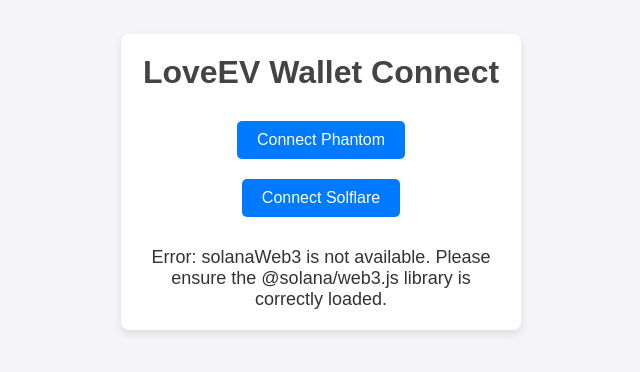
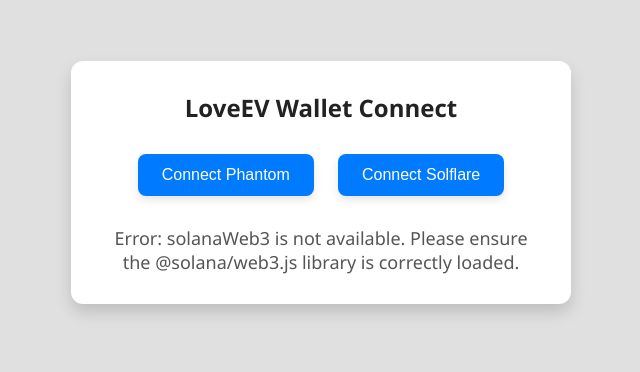
Before and after one commit to rogerhuntideatrek/loveev-web3, a plain HTML site: page index.html in a window 1280 px wide. Shown: the part 218-590 px from the top of the page, without its empty margins (319-959 px from the left). Drawn offline with Linux system fonts and the light colour scheme.

Commit message:
Update index.html

```diff
--- a/index.html
+++ b/index.html
@@ -16,8 +16,8 @@
             box-sizing: border-box;
         }
         body {
-            font-family: Arial, sans-serif;
-            background-color: #f4f4f9;
+            font-family: 'Segoe UI', Tahoma, Geneva, Verdana, sans-serif;
+            background-color: #e0e0e0;
             color: #333;
             display: flex;
             justify-content: center;
@@ -25,32 +25,40 @@
             height: 100vh;
             padding: 20px;
         }
-        h1 {
-            color: #444;
-            margin-bottom: 20px;
-        }
         .container {
             text-align: center;
-            background: white;
-            border-radius: 8px;
-            box-shadow: 0 4px 8px rgba(0, 0, 0, 0.1);
-            padding: 20px;
-            max-width: 400px;
+            background: #ffffff;
+            border-radius: 12px;
+            box-shadow: 0 8px 16px rgba(0, 0, 0, 0.15);
+            padding: 30px;
+            max-width: 500px;
             width: 100%;
+        }
+        h1 {
+            color: #222;
+            font-size: 24px;
+            margin-bottom: 20px;
+            font-weight: 600;
         }
         button {
             background-color: #007bff;
             border: none;
-            color: white;
-            padding: 10px 20px;
+            color: #ffffff;
+            padding: 12px 24px;
             font-size: 16px;
-            border-radius: 5px;
+            border-radius: 8px;
             cursor: pointer;
             margin: 10px;
-            transition: background-color 0.3s;
+            transition: all 0.3s ease;
+            box-shadow: 0 4px 8px rgba(0, 0, 0, 0.1);
         }
         button:hover {
             background-color: #0056b3;
+        }
+        button:active {
+            background-color: #004494;
+            box-shadow: 0 2px 4px rgba(0, 0, 0, 0.2);
+            transform: translateY(2px);
         }
         #disconnect {
             background-color: #dc3545;
@@ -58,16 +66,26 @@
         #disconnect:hover {
             background-color: #c82333;
         }
+        #disconnect:active {
+            background-color: #bd2130;
+            box-shadow: 0 2px 4px rgba(0, 0, 0, 0.2);
+            transform: translateY(2px);
+        }
         #message {
             margin-top: 20px;
             font-size: 18px;
+            font-weight: 500;
+            color: #555;
         }
         #wallet-info {
             margin-top: 20px;
+            font-size: 18px;
+            color: #444;
         }
         #wallet-contents {
             font-size: 16px;
-            color: #555;
+            color: #666;
+            margin-top: 10px;
         }
     </style>
 </head>
@@ -80,8 +98,4 @@
         <p id="message"></p>
         <div id="wallet-info" style="display:none;">
             <h2>Wallet Holdings:</h2>
-            <p id="wallet-contents"></p>
-        </div>
-    </div>
-</body>
-</html>
+            <p
```
